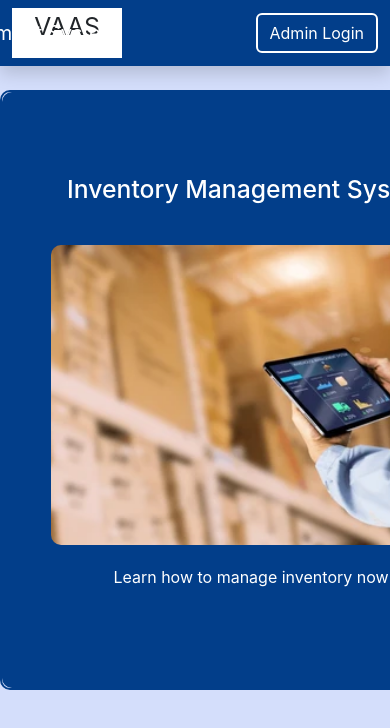
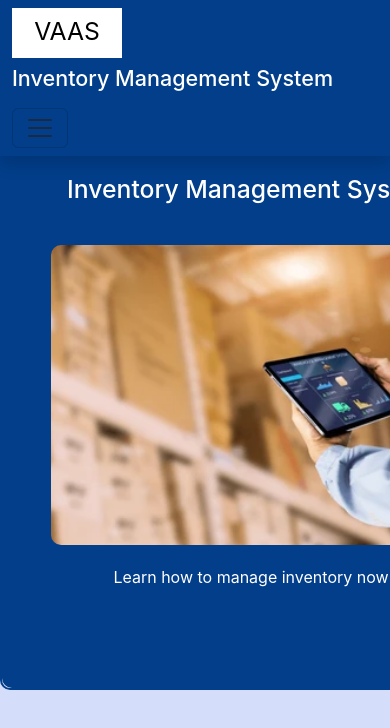
Before and after one commit to smdp365/IMS-cdac-project, a React (Vite) app in the folder ims-frontend/: page /adminlogin in a window 390 px wide. Shown: the top 728 px of the page. Built offline with nearby package versions, Linux system fonts and the light colour scheme.

Commit message:
Responsive navbar

```diff
--- a/ims-frontend/src/css/Navbar.module.css
+++ b/ims-frontend/src/css/Navbar.module.css
@@ -25,7 +25,6 @@
 
   .brand {
     color: #ffffff !important;
-    margin-left: -600px;
   }
 
   .brand:hover{
@@ -47,5 +46,4 @@
     background-color: #023e8a;
     color: #ffffff;
     border: 2px solid #ffffff;
-    margin-left: -600px;
   }
--- a/ims-frontend/src/layout/Navbar.jsx
+++ b/ims-frontend/src/layout/Navbar.jsx
@@ -1,35 +1,61 @@
 import React from "react";
 import { Link } from "react-router-dom";
-import styles from "../css/Navbar.module.css"; // Import the CSS module
+import styles from "../css/Navbar.module.css";
 
 export default function Navbar() {
     return (
         <div>
             <nav
-                className={`navbar navbar-expand-sm fixed-top shadow ${styles.navbar}`}
+                className={`navbar navbar-expand-lg fixed-top shadow ${styles.navbar}`}
             >
                 <div className={`container ${styles.container}`}>
-                    <div className={styles.logoContainer}>
+                    <div className={`navbar-brand ${styles.logoContainer}`}>
                         <p className="text-center fs-2">VAAS</p>
                     </div>
 
-                    <Link className={`navbar-brand ${styles.brand}`} to={"/"}>
-                        Inventory Management System
+                    <ul className="navbar-nav">
+                        <li className="nav-item">
+                            <Link
+                                className={`nav-link ${styles.brand}`}
+                                to={"/"}
+                            >
+                                <h4>Inventory Management System</h4>
                             </Link>
+                        </li>
+                    </ul>
 
+                    <button
+                        className="navbar-toggler"
+                        type="button"
+                        data-bs-toggle="collapse"
+                        data-bs-target="#navbarNav"
+                        aria-controls="navbarNav"
+                        aria-expanded="false"
+                        aria-label="Toggle navigation"
+                    >
+                        <span className="navbar-toggler-icon"></span>
+                    </button>
+
+                    <div className="collapse navbar-collapse" id="navbarNav">
+                        <ul className="navbar-nav ms-auto">
+                            <li className="nav-item">
                                 <Link
                                     className={`btn btn-outline-light ${styles.addButton}`}
                                     to="/addemployee"
                                 >
                                     Add Employee
                                 </Link>
-
+                            </li>
+                            <li className="nav-item">
                                 <Link
                                     className={`btn btn-outline-light ${styles.loginButton}`}
                                     to="/adminlogin"
                                 >
                                     Admin Login
                                 </Link>
+                            </li>
+                        </ul>
+                    </div>
                 </div>
             </nav>
         </div>
```
Lines whose indentation alone changed are shown as unchanged.
